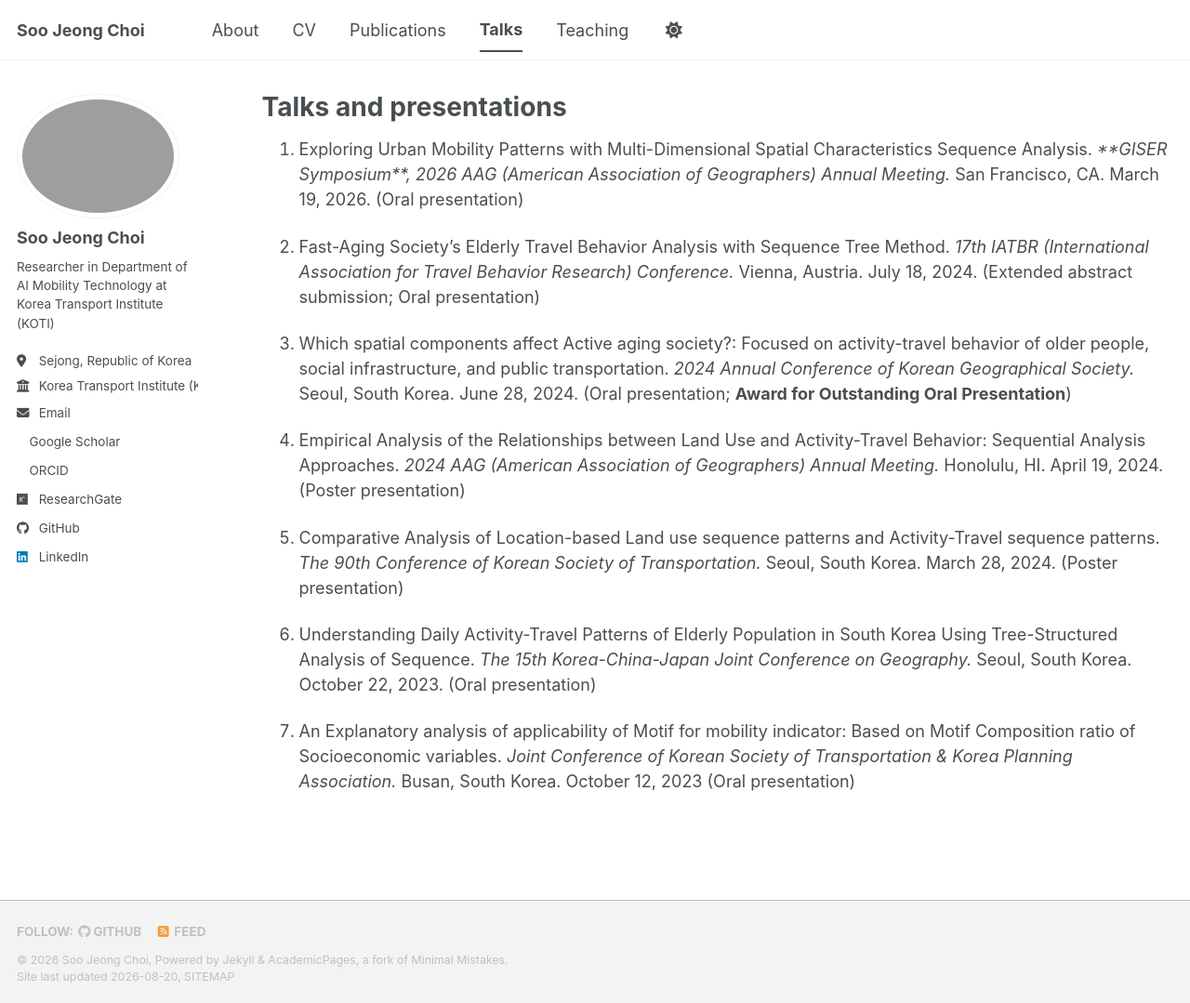
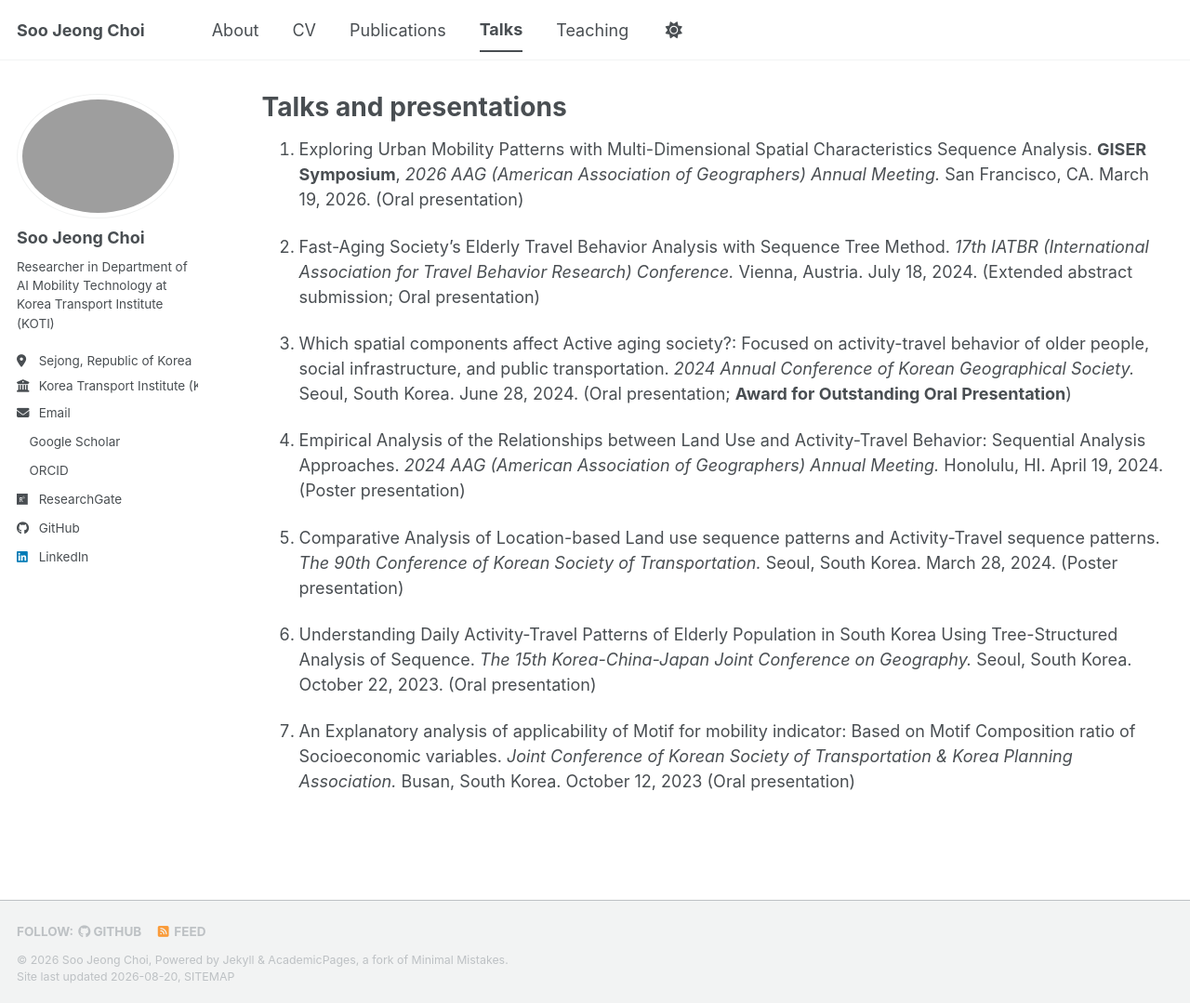
Before and after one commit to soojeongchoi21/soojeongchoi.github.io, a Jekyll site: the page built from _pages/talks.md, in a window 1280 px wide and 1079 px high. Shown: the whole window at 93% size. Built offline with Jekyll 4.4.1, drawn with Linux system fonts in a browser that asks for light colours; a style sheet for code colours, icons or effects is not loaded; part of the change alters nothing that is shown.

```diff
--- a/_pages/talks.md
+++ b/_pages/talks.md
@@ -6,7 +6,7 @@ author_profile: true
 ---
 {% include base_path %}
 
-  1. Exploring Urban Mobility Patterns with Multi-Dimensional Spatial Characteristics Sequence Analysis. <var markdown="1">**GISER Symposium**, 2026 AAG (American Association of Geographers) Annual Meeting.</var> San Francisco, CA. March 19, 2026. (Oral presentation)
+  1. Exploring Urban Mobility Patterns with Multi-Dimensional Spatial Characteristics Sequence Analysis. **GISER Symposium**, <var>2026 AAG (American Association of Geographers) Annual Meeting.</var> San Francisco, CA. March 19, 2026. (Oral presentation)
 
   2. Fast-Aging Society's Elderly Travel Behavior Analysis with Sequence Tree Method. <var>17th IATBR (International Association for Travel Behavior Research) Conference.</var> Vienna, Austria. July 18, 2024. (Extended abstract submission; Oral presentation)
 
```
